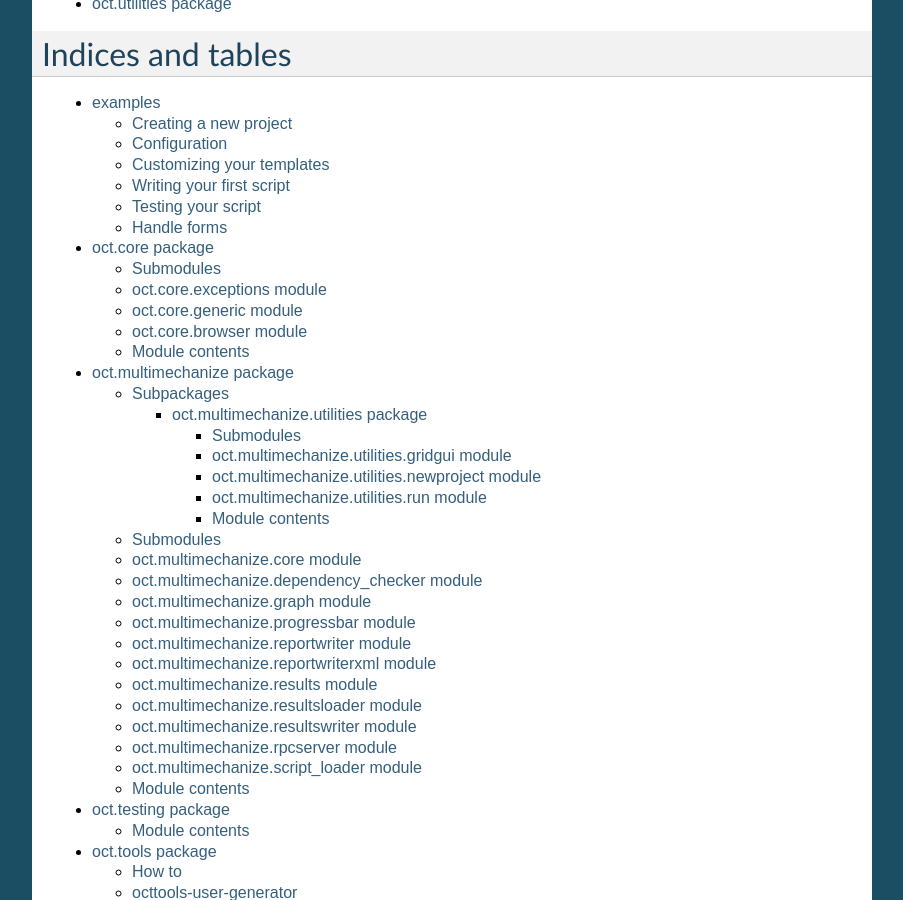
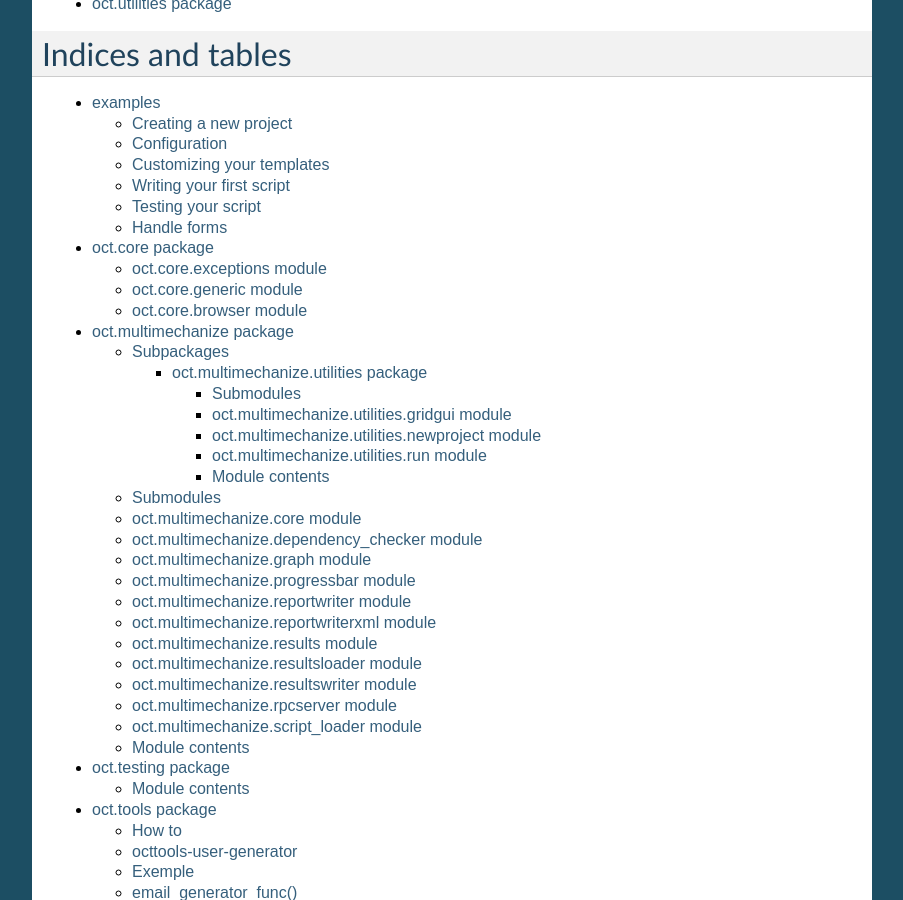
Before and after one commit to TheGhouls/oct, a Sphinx documentation site: the page built from doc/index.rst, in a window 1280 px wide and 900 px high, scrolled down 1555 px. Shown: the whole window, without its empty margins (198-1101 px from the left). Built offline with Sphinx 7.4.7, drawn with Linux system fonts in a browser that asks for light colours.

Commit message:
update core doc

```diff
--- a/doc/oct.core.rst
+++ b/doc/oct.core.rst
@@ -1,8 +1,5 @@
 oct.core package
 ================
-
-Submodules
-----------
 
 oct.core.exceptions module
 --------------------------
@@ -27,12 +24,3 @@ oct.core.browser module
     :members:
     :undoc-members:
     :show-inheritance:
-
-
-Module contents
----------------
-
-.. automodule:: oct.core
-    :members:
-    :undoc-members:
-    :show-inheritance:
```
